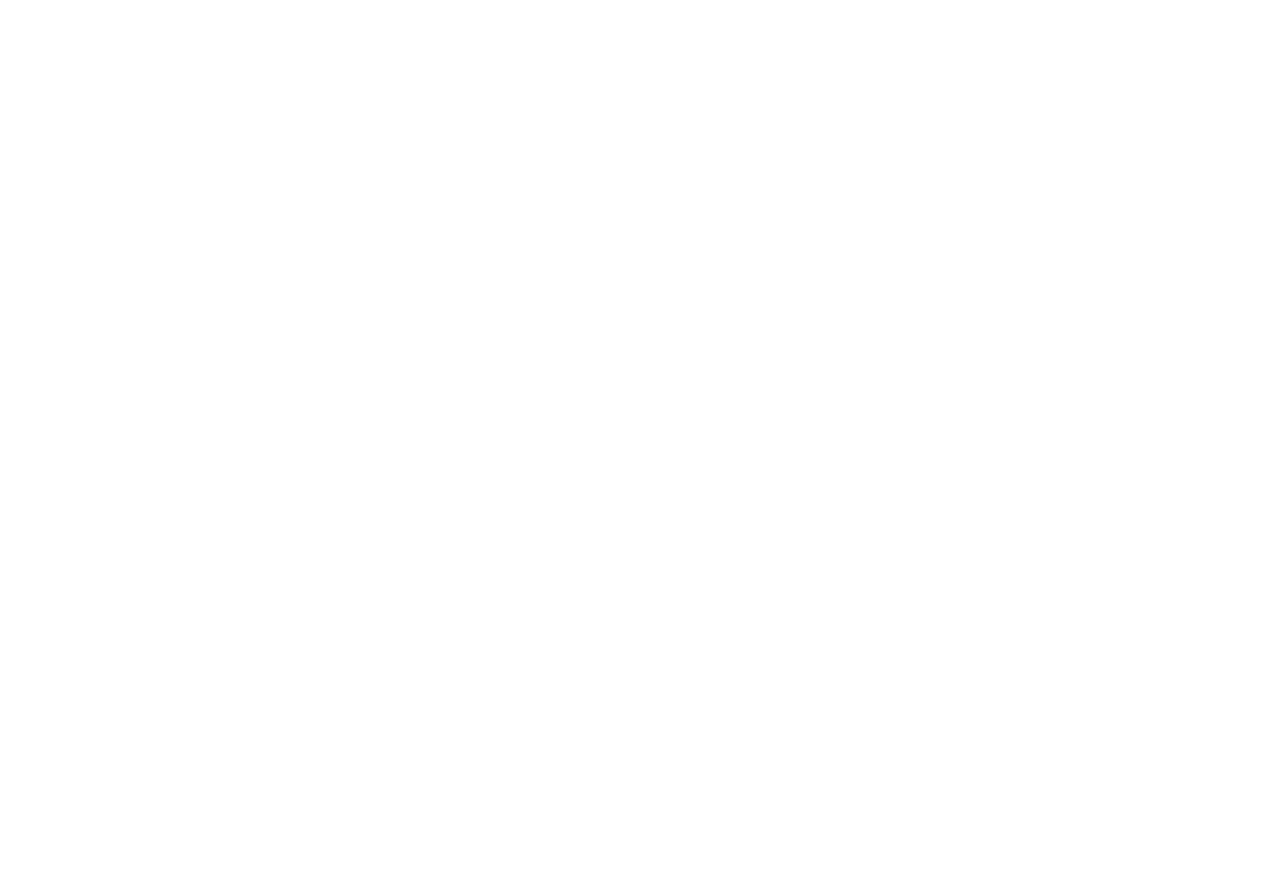
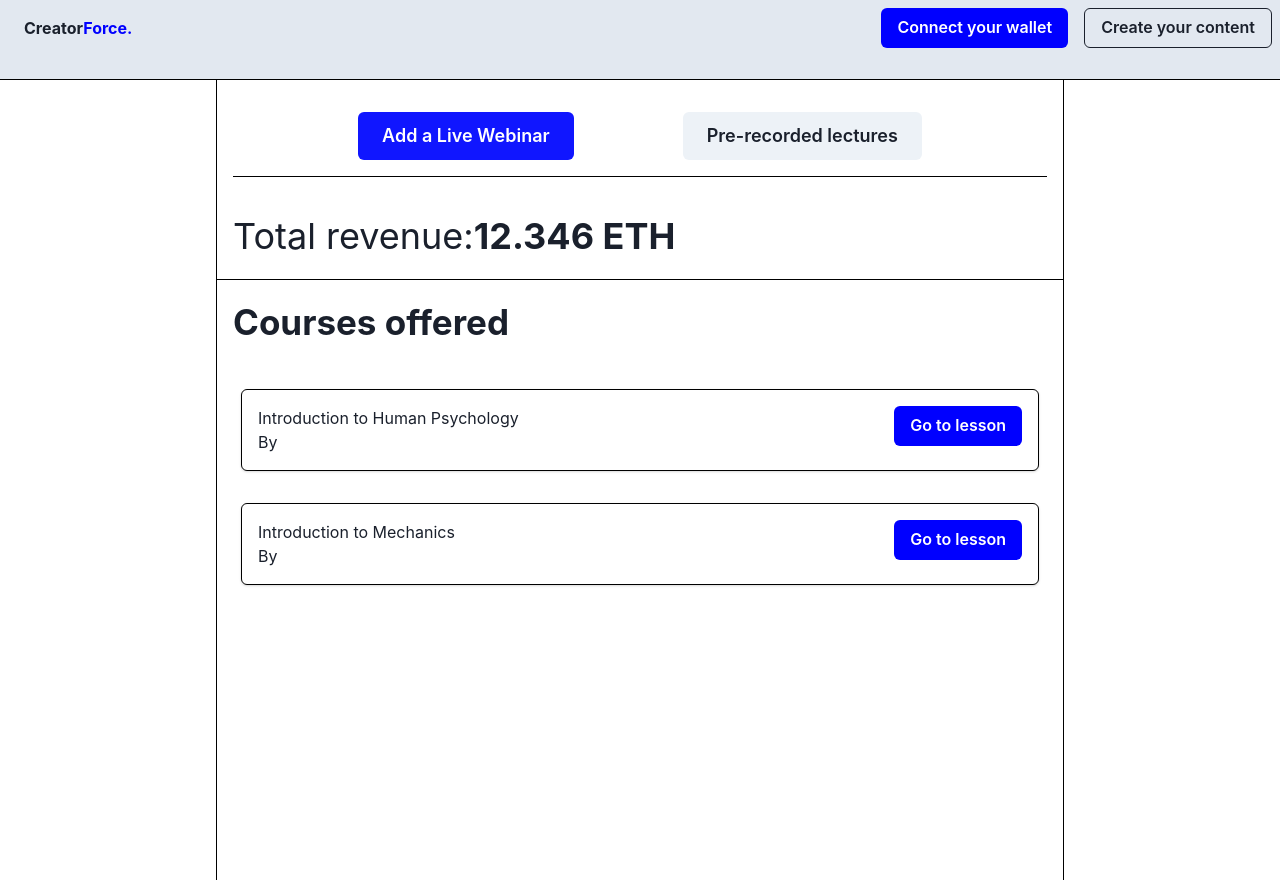
Before and after one commit to basil08/creatorforce-frontend, a React (Create React App) app: page /dashboard in a window 1280 px wide. Before the commit this address had no page. Before the commit the page ends 800 px from the top, so only its background shows below. Built offline with nearby package versions, Linux system fonts and the light colour scheme.

Commit message:
Update:dashboard

```diff
--- a/src/components/navbar.js
+++ b/src/components/navbar.js
@@ -1,7 +1,6 @@
 import React from 'react';
 import { Flex, Image, Text, Square, Center, Button } from '@chakra-ui/react';
 // import { LinkIcon } from "@chakra-ui/icons";
-import web3 from 'web3'
 export default function Navbar() {
   return (
     <Flex
--- a/src/pages/Course.jsx
+++ b/src/pages/Course.jsx
@@ -1,41 +1,31 @@
 import { Progress, Flex, Text, Button, Heading } from '@chakra-ui/react';
-import React, { useState } from 'react';
+import React, { useState, useParams } from 'react';
 import Layout from '../components/layout';
 import CourseCard from '../components/courseCard';
 
-export default function CoursePage(props) {
+export default function CoursePage({ course }) {
+  const params = useParams();
+
   // to be set up by the contract
-
-
   return (
     <Layout>
       <Flex bg="gray.200" flexDir="column">
-        <Heading>Course Webpage for {props.name}</Heading>
-        <Text>Course Description: {props.description}</Text>
-        {props.livelec &&
+        <Heading>Course Webpage for {course.name}</Heading>
+        <Text>Course Description: {course.description}</Text>
+        {course.livelec &&
         <div>
           <Text>This course has live lectures. </Text>
-          <Text>The Lecture Starts at {props.startTime} and ends at {props.endTime} </Text>
+          <Text>The Lecture Starts at {course.startTime} and ends at {course.endTime} </Text>
           <Button onClick={()=>{}}>Join Meeting Via Link</Button>
         </div>}
-        {props.reclec && <div><Text>This course has recorded lectures </Text>
-          {props.lecs.map((lec, index) => (
+        {course.reclec && <div><Text>This course has recorded lectures </Text>
+          {course.lecs.map((lec, index) => (
             <div>
               <Text>The lecture's name is {lec.name} and its description is {lec.description}</Text>
               <Text>Watch lecture at {lec.link}</Text>
             </div>
           ))}
         <Button onClick={()=>{}}>Join Meeting Via Link</Button></div>}
-        <Flex flexDir={'column'} w="100%">
-          <Flex>
-            <Text fontSize="35px" fontWeight={'bold'}>Courses</Text>
-          </Flex>
-          <Flex flexDir="column" p="2">
-          {sessions.map((session, index) => (
-            <CourseCard size="lg" session={session} />
-            ))}
-          </Flex>
-        </Flex>
       </Flex>
     </Layout>
   );
--- a/src/pages/Dashboard.js
+++ b/src/pages/Dashboard.js
@@ -1,52 +1,103 @@
-import { Progress, Flex, Text, Button } from '@chakra-ui/react';
+import {
+  Progress,
+  Flex,
+  Text,
+  Button,
+  Card,
+  CardBody,
+  CardHeader,
+  CardFooter,
+  Grid,
+  GridItem,
+} from '@chakra-ui/react';
 import React, { useState } from 'react';
 import Layout from '../components/layout';
 import CourseCard from '../components/courseCard';
+import Navbar from '../components/navbar';
 
 export default function Dashboard() {
   // to be set up by the contract
   const [revenuePercentage, setRevenuePercentage] = useState(10);
-  const [revenue, setRevenue] = useState(123);
+  const [revenue, setRevenue] = useState(12.346);
   const sessions = [
     {
       name: 'Introduction to Human Psychology',
       creator: 'Satoshi Nakamoto',
       enrolled: 100,
-      revenuePercentage : 10
+      revenuePercentage: 10,
     },
     {
       name: 'Introduction to Mechanics',
       creator: 'Taylor and Jordan',
       enrolled: 42,
-      revenuePercentage : 70
-    }
+      revenuePercentage: 70,
+    },
   ];
 
   return (
-    <Layout>
-      <Flex bg="gray.200" flexDir="column">
-        <Flex justifyContent={"space-evenly"}>
-          <Button colorScheme={"blue"}>Add a Live Webinar</Button>
-          <Button colorScheme={"gray"}>Pre-recorded lectures</Button>
+    <Flex minHeight="100vh" height={'fit-content'}>
+      <Flex flexDir="column" width="100%">
+        <Navbar />
 
+        <Grid h="100vh" templateColumns={'repeat(12, 1fr)'} gap={4}>
+          <GridItem
+            rowSpan={1}
+            colStart={3}
+            colEnd={11}
+            borderLeft={'1px solid black'}
+            borderRight={'1px solid black'}
+          >
+            <Flex
+              justifyContent={'space-evenly'}
+              p="4"
+              m="4"
+              borderBottom={'1px solid black'}
+            >
+              <Button size="lg" colorScheme={'blue'}>
+                Add a Live Webinar
+              </Button>
+              <Button size="lg" colorScheme={'gray'}>
+                Pre-recorded lectures
+              </Button>
             </Flex>
-        <Flex p="4">
-          Total revenue so far:
-          <Text fontWeight={'bold'}> ${revenue}</Text>
+            <Flex p="4" fontSize={36}>
+              <Text>Total revenue:</Text>
+              <Text fontWeight={'bold'}> {revenue} ETH</Text>
             </Flex>
 
-
-        <Flex flexDir={'column'} w="100%">
-          <Flex>
-            <Text fontSize="35px" fontWeight={'bold'}>Courses</Text>
+            <Flex flexDir={'column'} w="100%" borderTop={'1px solid black'}>
+              <Flex p="4">
+                <Text fontSize="35px" fontWeight={'bold'}>
+                  Courses offered
+                </Text>
               </Flex>
               <Flex flexDir="column" p="2">
-          {sessions.map((session, index) => (
-            <CourseCard size="lg" session={session} />
+                {sessions.map((course, index) => (
+                  <Card border={'1px solid black'} m="4">
+                    <Flex justifyContent={'space-between'} m="4">
+                      <Flex flexDir="column">
+                        <Text>{course.name}</Text>
+
+                        <Text>By {course.instructor}</Text>
+                        <Text color="gray.600">{course.description}</Text>
+                      </Flex>
+                      <Flex>
+                        <Button
+                          bg="blue"
+                          color="white"
+                          // onClick={() => navigateToCourse(course.id)}
+                        >
+                          Go to lesson
+                        </Button>
+                      </Flex>
+                    </Flex>
+                  </Card>
                 ))}
               </Flex>
             </Flex>
+          </GridItem>
+        </Grid>
       </Flex>
-    </Layout>
+    </Flex>
   );
 }
--- a/src/pages/Home.js
+++ b/src/pages/Home.js
@@ -39,24 +39,28 @@
       instructor: 'Vitalik Buterin',
       enrolled: 2345763,
       description: 'Learn about Ethereum',
+      id: 1,
     },
     {
       name: 'Introduction to Ethereum',
       instructor: 'Vitalik Buterin',
       enrolled: 2345763,
       description: 'Learn about Ethereum',
+      id: 2,
     },
     {
       name: 'Introduction to Ethereum',
       instructor: 'Vitalik Buterin',
       enrolled: 2345763,
       description: 'Learn about Ethereum',
+      id: 3,
     },
     {
       name: 'Introduction to Ethereum',
       instructor: 'Vitalik Buterin',
       enrolled: 2345763,
       description: 'Learn about Ethereum',
+      id: 4,
     },
   ];
 
@@ -76,7 +80,7 @@
   }, [shuffle]);
 
   return (
-    <Flex height="fit-content" minHeight="100vh" width="98vw">
+    <Flex height="fit-content" minHeight="100vh">
       <Flex flexDir="column" width={'100%'}>
         <Navbar />
 
--- a/src/routes.js
+++ b/src/routes.js
@@ -1,11 +1,20 @@
 import Dashboard from "./pages/Dashboard";
 import Home from "./pages/Home";
+import CoursePage from "./pages/Course";
 
 const routes = [
   {
     path: '',
     main: () => <Home />
   },
+  {
+    path: '/dashboard',
+    main: () => <Dashboard />
+  },
+  {
+    path: '/dashboard/:courseId',
+    main: () => <CoursePage />
+  }
 ];
 
 
```
Lines whose indentation alone changed are shown as unchanged.
